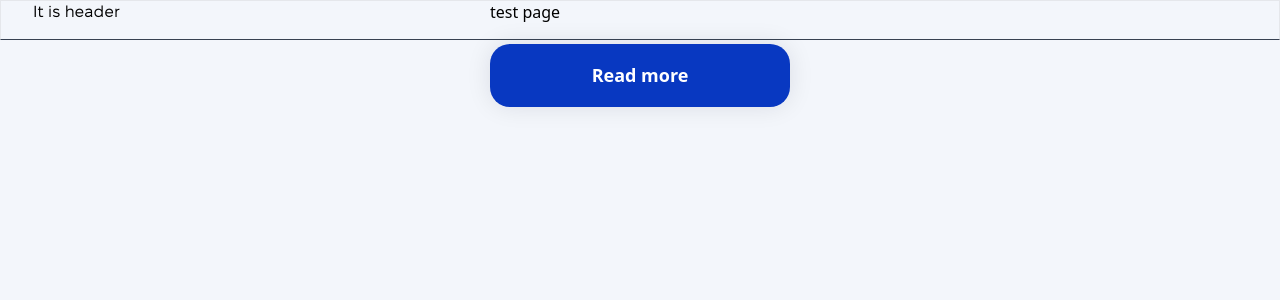
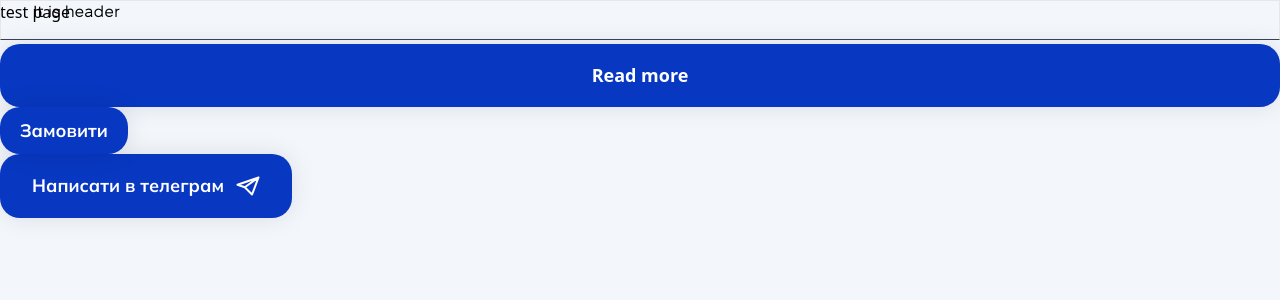
Before and after one commit to SoftRyzen-internship/career-consultant, a Next.js app: page /test in a window 1280 px wide. Shown: the top 300 px of the page. Built offline with nearby package versions, Linux system fonts and the light colour scheme.

Commit message:
add component LinkTelegram, LinkOrder

```diff
--- a/app/(site)/test/page.tsx
+++ b/app/(site)/test/page.tsx
@@ -1,10 +1,12 @@
 'use client';
 
 import { Button } from '@/components/Button';
+import { LinkOrder } from '@/components/LinkOrder';
+import { LinkTelegram } from '@/components/LinkTelegram';
 
 const page = () => {
   return (
-    <div className="max-w-[300px] w-full mx-auto">
+    <div className=" w-full mx-auto">
       <p className="mb-[20px]">test page</p>
       <Button
         type="submit"
@@ -17,6 +19,8 @@ const page = () => {
       >
         Read more
       </Button>
+      <LinkOrder />
+      <LinkTelegram />
     </div>
   );
 };
--- /dev/null
+++ b/components/LinkOrder/LinkOrder.tsx
@@ -0,0 +1,33 @@
+import Link from 'next/link';
+import React from 'react';
+
+import classNames from 'classnames';
+// import { Link } from 'react-scroll';
+
+import common from '../../data/common.json';
+
+type ILinkOrder = {
+  className?: string;
+};
+
+export const LinkOrder = ({ className = '' }: ILinkOrder) => {
+  const { telegram, order } = common;
+
+  return (
+    <Link
+      className={classNames(
+        'cursor-pointer inline-block shadow-custom px-5 py-3 bg-accent active:bg-accentPressed xl:hover:bg-accentHover xl:focus:bg-accentHover font-mulish text-white rounded-[20px] text-base leading-[1.3] transition-all duration-300 ',
+        className,
+      )}
+      href={`https://t.me/${telegram.substring(1)}`}
+      // smooth={true}
+      // offset={50}
+      // duration={500}
+      // delay={500}
+      target="_blank"
+      rel="noopener noreferrer nofollow"
+    >
+      {order}
+    </Link>
+  );
+};
--- /dev/null
+++ b/components/LinkOrder/index.ts
@@ -0,0 +1 @@
+export * from './LinkOrder';
--- /dev/null
+++ b/components/LinkTelegram/LinkTelegram.tsx
@@ -0,0 +1,31 @@
+import Link from 'next/link';
+import React from 'react';
+
+import classNames from 'classnames';
+
+import TelegramIcon from '../../public/icons/telegram.svg';
+
+import common from '../../data/common.json';
+
+type ILinkTelegram = {
+  className?: string;
+};
+
+export const LinkTelegram = ({ className = '' }: ILinkTelegram) => {
+  const { telegram, writeToTelegram } = common;
+
+  return (
+    <Link
+      className={classNames(
+        'cursor-pointer flex gap-3 items-center justify-center w-full max-w-[456px] md:max-w-[292px] shadow-custom px-8 py-4 xl:py-5 bg-accent active:bg-accentPressed xl:hover:bg-accentHover xl:focus:bg-accentHover font-mulish text-white rounded-[20px] text-base leading-[1.3] transition-all duration-300 ',
+        className,
+      )}
+      href={`https://t.me/${telegram.substring(1)}`}
+      target="_blank"
+      rel="noopener noreferrer nofollow"
+    >
+      {writeToTelegram}
+      <TelegramIcon className="w-6 h-6" aria-label="Paper airplane" />
+    </Link>
+  );
+};
--- /dev/null
+++ b/components/LinkTelegram/index.ts
@@ -0,0 +1 @@
+export * from './LinkTelegram';
--- a/data/common.json
+++ b/data/common.json
@@ -1,4 +1,6 @@
 {
+  "email": "yuliia.stepanenko10@gmail.com",
+  "telegram": "@Julia_Step15",
   "buttons": [
     {
       "readMore": "Читати більше",
@@ -6,5 +8,7 @@
       "submitDone": "Відправлено",
       "submitError": "Помилка"
     }
-  ]
+  ],
+  "order": "Замовити",
+  "writeToTelegram": "Написати в телеграм"
 }
--- a/package.json
+++ b/package.json
@@ -24,12 +24,14 @@
     "next-sanity": "^8.3.2",
     "react": "^18",
     "react-dom": "^18",
+    "react-scroll": "^1.9.0",
     "sanity": "^3.34.0"
   },
   "devDependencies": {
     "@types/node": "^20",
     "@types/react": "^18",
     "@types/react-dom": "^18",
+    "@types/react-scroll": "^1.8.10",
     "autoprefixer": "^10.0.1",
     "eslint": "^8",
     "eslint-config-next": "14.1.3",
```
Also changed, not shown: 1 other file (tests, documents, lock files or other folders).
